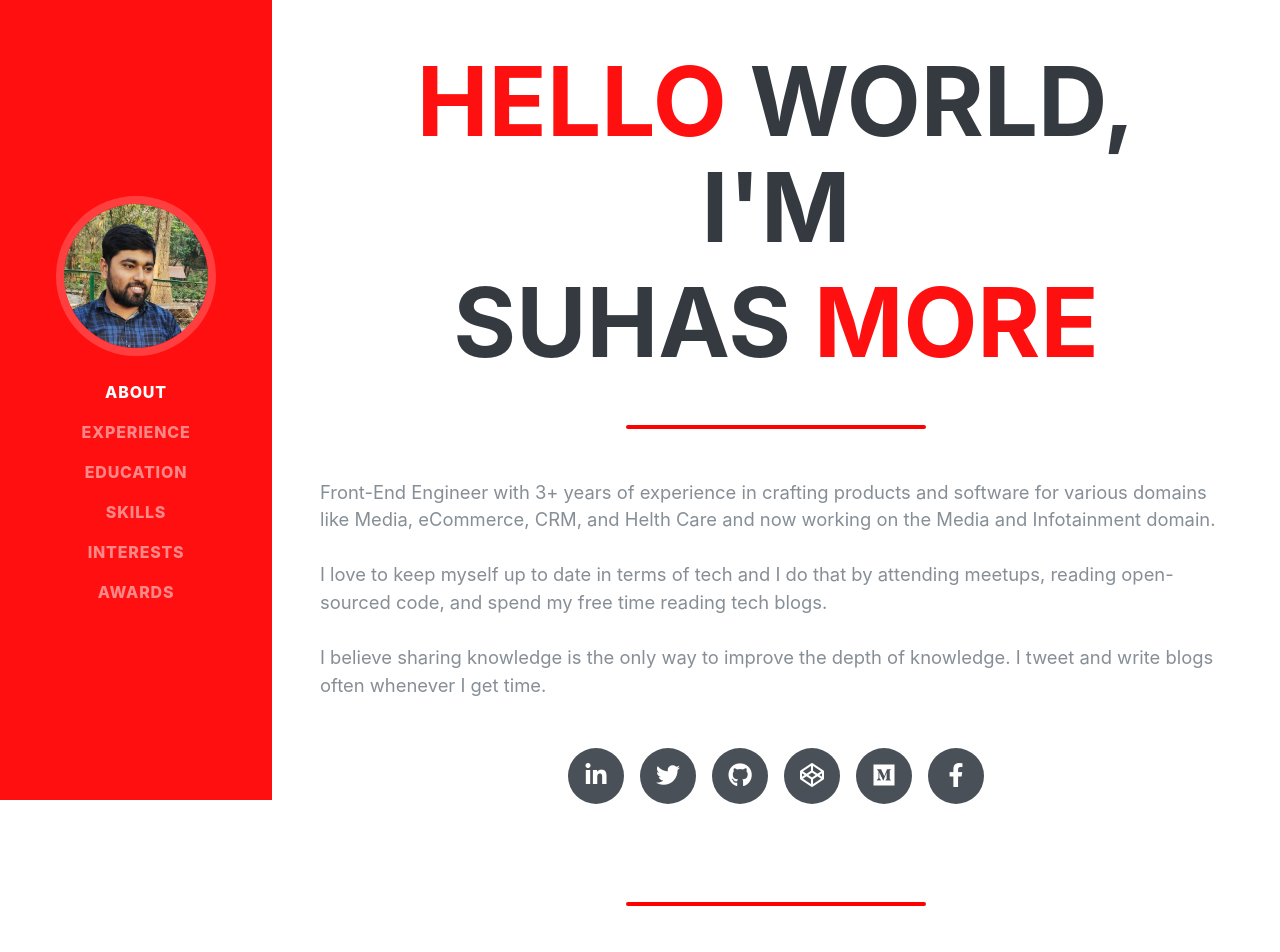
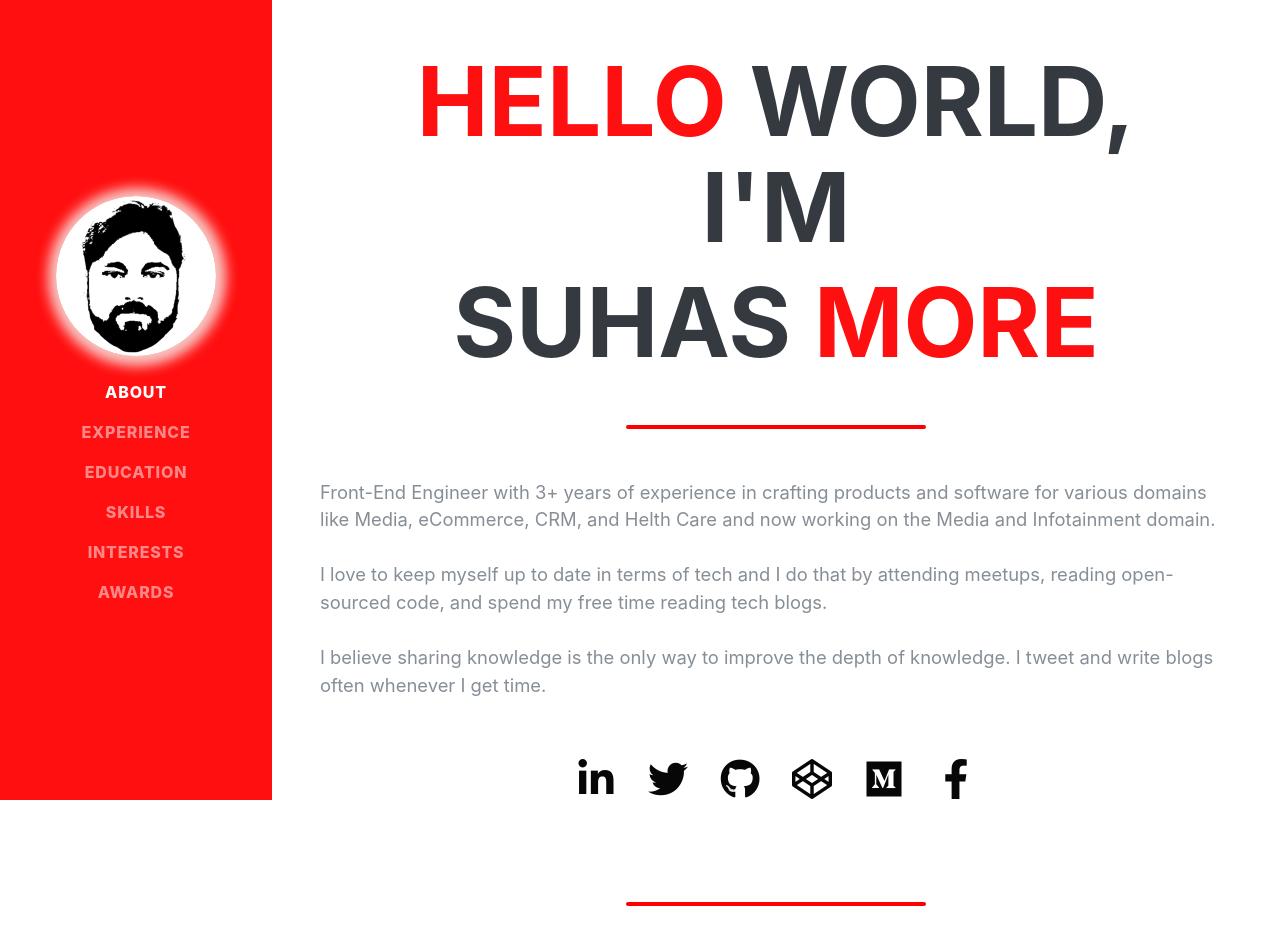
Before and after one commit to Suhas010/suhas010.com, a Gatsby site: page / in a window 1280 px wide. Shown: the top 952 px of the page. Built offline with nearby package versions, Linux system fonts and the light colour scheme; Gatsby itself is replaced by a stand-in of ours; a web font is replaced by a local one.

Commit message:
changed profile picture and some styling

```diff
--- a/src/assets/sass/_global.scss
+++ b/src/assets/sass/_global.scss
@@ -106,18 +106,21 @@ p.lead {
     display: inline-block;
     height: 3.5rem;
     width: 3.5rem;
-    background-color: $gray-700;
-    color: $white !important;
+    background-color: #49505700;
+    color: #080707;
     border-radius: 100%;
     text-align: center;
-    font-size: 1.5rem;
-    line-height: 3.5rem;
+    font-size: 2.5rem;
+    line-height: 4rem;
     margin-right: 1rem;
     &:last-child {
       margin-right: 0;
     }
     &:hover {
       background-color: $primary;
+      color: white;
+      font-size: 2rem;
+
     }
   }
 }
--- a/src/assets/sass/_nav.scss
+++ b/src/assets/sass/_nav.scss
@@ -31,7 +31,7 @@
       .img-profile {
         max-width: 10rem;
         max-height: 10rem;
-        border: 0.5rem solid fade-out($white, 0.8);
+        box-shadow: 1px 1px 13px 7px #f7c5c1, 1px 1px 20px 0px white;
       }
     }
     .navbar-collapse {
--- a/src/components/Sidebar.js
+++ b/src/components/Sidebar.js
@@ -2,7 +2,7 @@ import React, { Component } from 'react';
 import Scrollspy from 'react-scrollspy';
 import Scroll from './Scroll';
 
-import avatar from '../assets/images/suhas-more.jpeg';
+import avatar from '../assets/images/suhas-more.jpg';
 import config from '../../config';
 
 export class Sidebar extends Component {
@@ -35,7 +35,7 @@ export class Sidebar extends Component {
             <img
               className="img-fluid img-profile rounded-circle mx-auto mb-2"
               src={avatar}
-              alt=""
+              alt="Suhas More profile picture"
             />
           </span>
         </a>
```
Also changed, not shown: src/assets/images/suhas-more.jpg (added).
